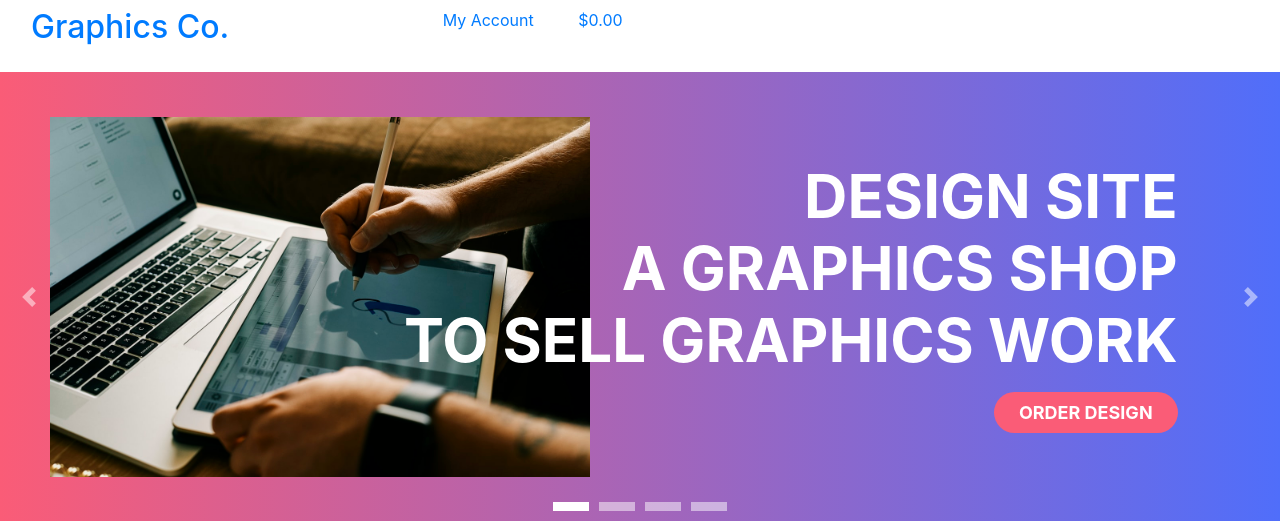
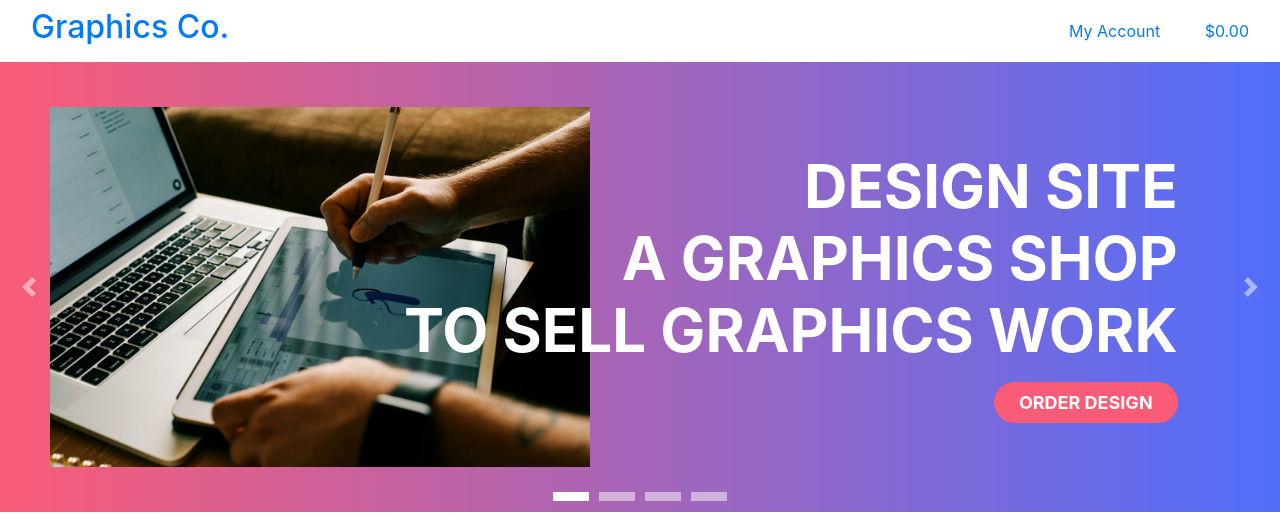
Before and after one commit to Code-Institute-Submissions/Gerard-Mc-milestone_4_JulyResub, a Django app: template home/templates/home/index.html in a window 1280 px wide. Shown: the top 521 px of the page. Run offline with Django 3.2, Linux system fonts and the light colour scheme; the template is opened without the code that fills it, so the values that code supplies are empty; some libraries are stand-ins or nearby versions.

Commit message:
base.html: Add Bootstrap style classes

```diff
--- a/templates/base.html
+++ b/templates/base.html
@@ -44,13 +44,13 @@
 <body>
     <header class="container-fluid sticky-top">
         <div id="topnav" class="row d-flex">
-            <div class="col-12 col-md-4">
+            <div class="col-12 col-md-4 text-center my-0 my-auto text-md-left">
                 <a href="{% url 'home' %}" class="nav-link">
                     <h2>Graphics Co.</h2>
                 </a>
             </div>
-            <div class="">
-                <ul class="list-inline list-unstyled text-center">
+            <div class="py-1 col-12 col-md-8 my-auto">
+                <ul class="list-inline list-unstyled text-center text-md-right my-auto">
                     <li class="list-inline-item dropdown">
                         <a class="nav-link" href="#" id="user-options" data-toggle="dropdown" aria-haspopup="true"
                             aria-expanded="false">
@@ -72,13 +72,13 @@
                         </div>
                     </li>
                     <li class="list-inline-item">
-                        <a class="nav-link" href="#">
+                        <a class="nav-link" href="">
                             <div class="text-center">
-                                <p>
+                                <p class="my-0">
                                     {% if grand_total %}
-                                    ${{ grand_total|floatformat:2 }}
+                                        ${{ grand_total|floatformat:2 }}
                                     {% else %}
-                                    $0.00
+                                        $0.00
                                     {% endif %}
                                 </p>
                             </div>
```
